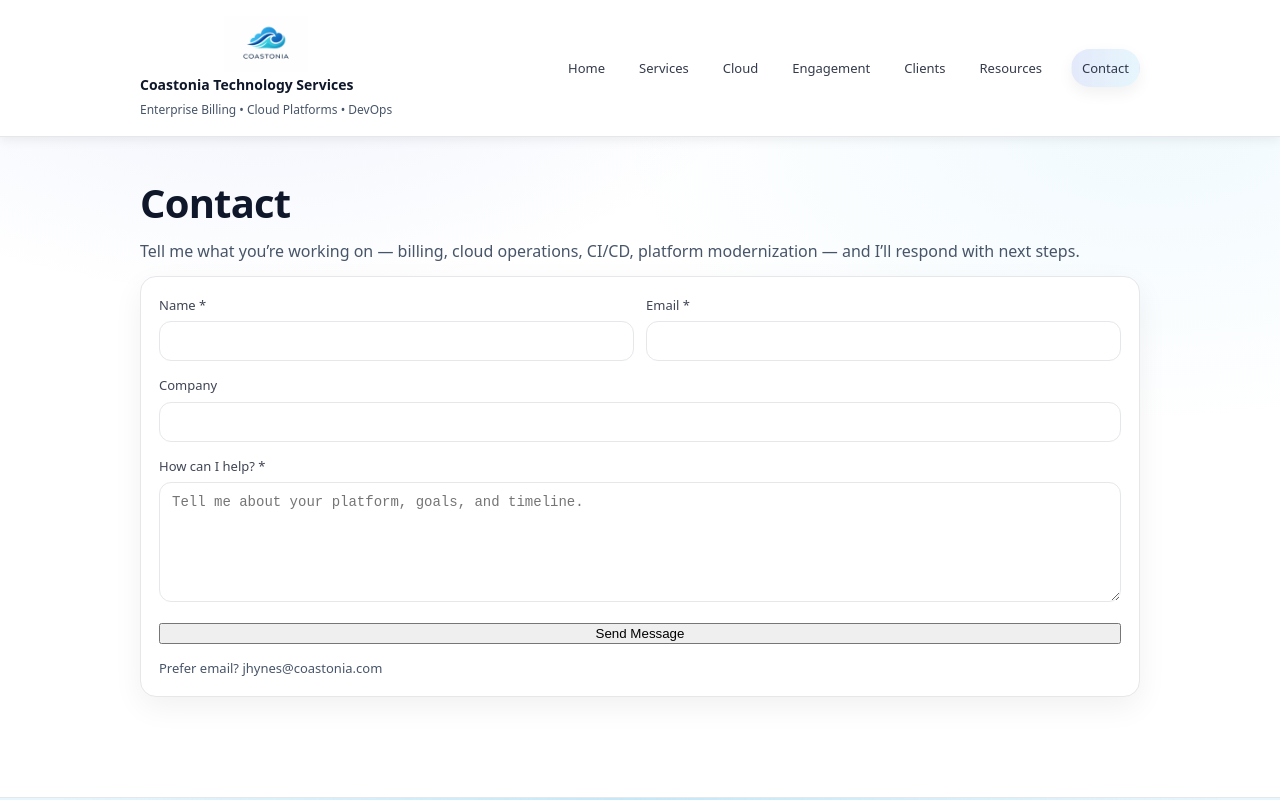
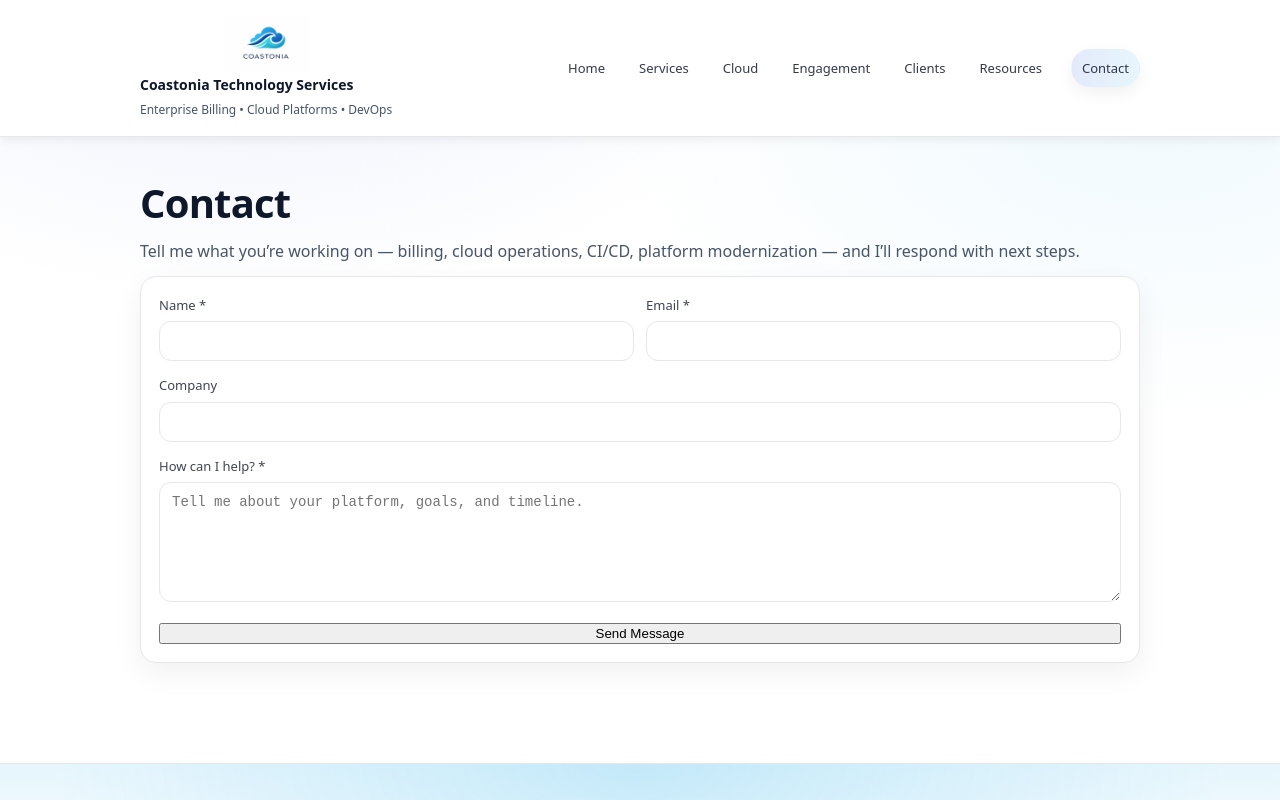
Before and after one commit to jhynes39/coastonia, a Next.js app: page /contact in a window 1280 px wide. Shown: the top 800 px of the page. Built offline with nearby package versions, Linux system fonts and the light colour scheme.

Commit message:
Add contact form and API route

```diff
--- a/app/contact/ContactForm.tsx
+++ b/app/contact/ContactForm.tsx
@@ -119,9 +119,6 @@ export default function ContactForm() {
           {status === "loading" ? "Sending..." : "Send Message"}
         </button>
 
-        <p className="formNote">
-          Prefer email? <a href="mailto:jhynes@coastonia.com">jhynes@coastonia.com</a>
-        </p>
       </form>
     </div>
   );
```
